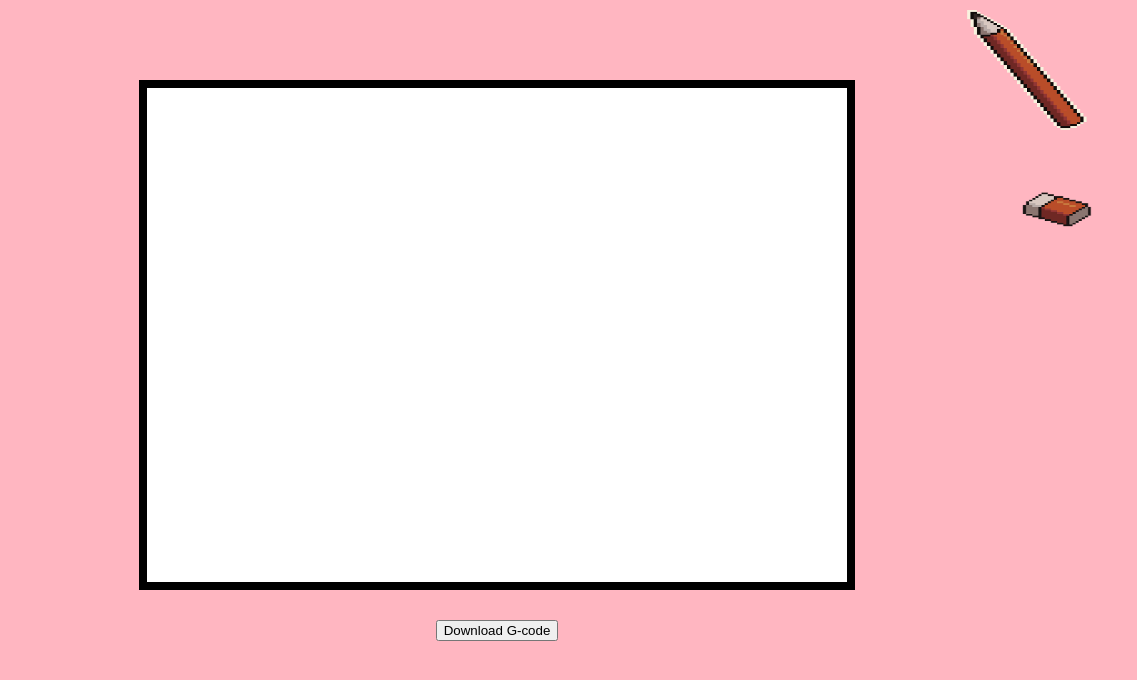
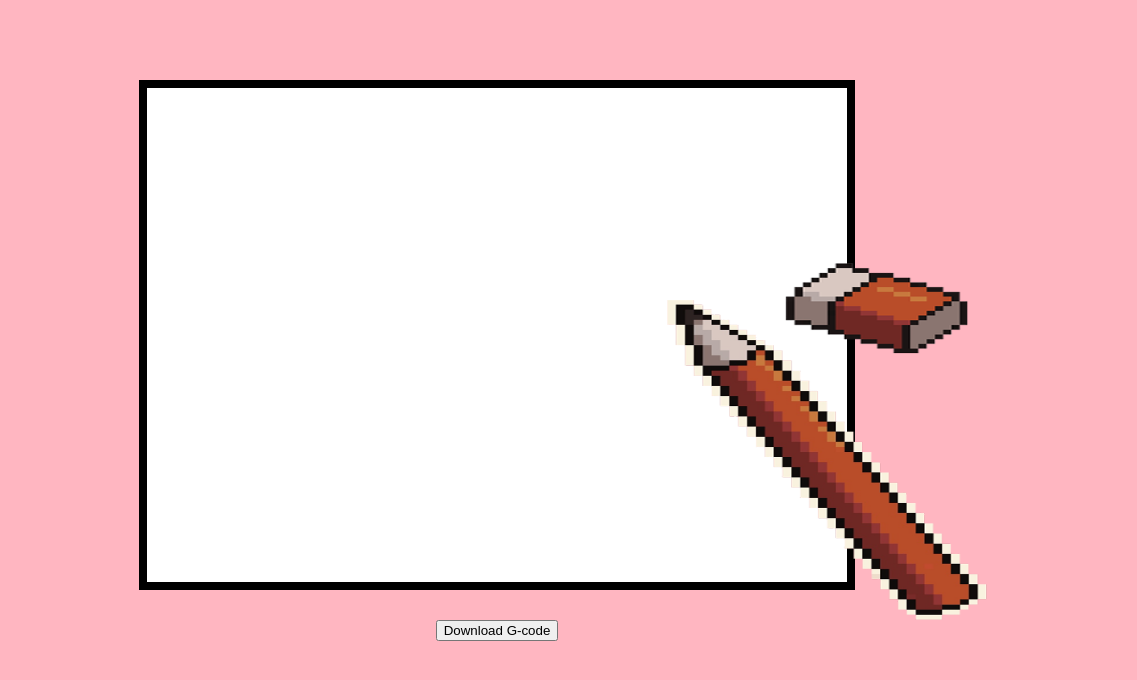
Before and after one commit to CodeLuuk/Pen-plotter-drawer, a plain HTML site: page index.html in a window 1280 px wide. Shown: the full height of the page, 143-1280 px from the left. Drawn offline with Linux system fonts and the light colour scheme.

Commit message:
Update index.html

```diff
--- a/index.html
+++ b/index.html
@@ -24,13 +24,13 @@
     }
 
     #penButton {
-      top: 10px;
-      right: 50px;
+      top: 300px;
+      right: 150px;
     }
 
     #eraserButton {
       top: 150px;
-      right: 20px;
+      right: 100px;
     }
 
     #launchButton {
@@ -49,8 +49,8 @@
     }
 
     #penButton, #eraserButton {
-      width: 120px;
-      height: 120px;
+      width: 320px;
+      height: 320px;
     }
 
   </style>
```
